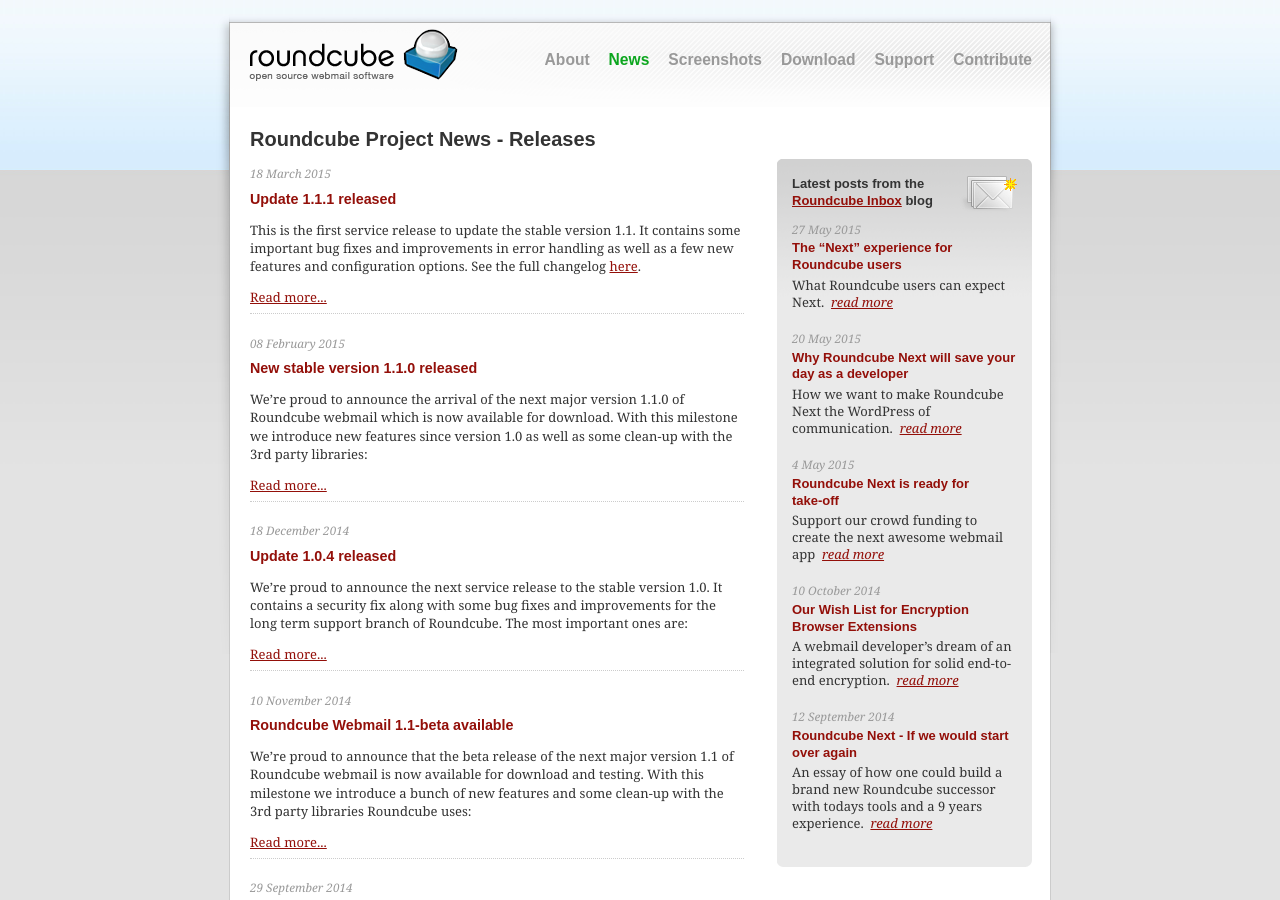
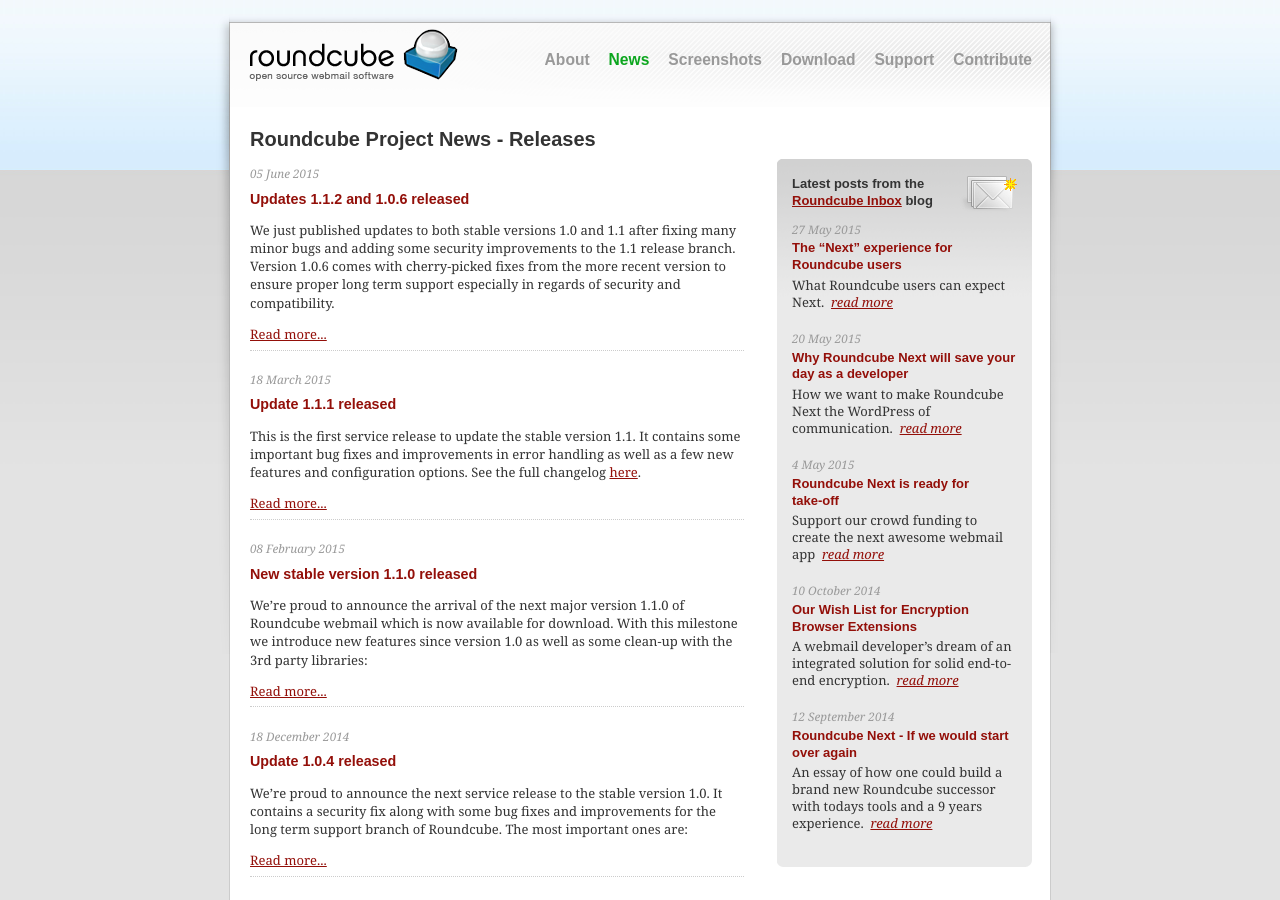
Before and after one commit to roundcube/roundcube.github.com, a Jekyll site: the page built from news/releases/index.html, in a window 1280 px wide and 900 px high. Built offline with Jekyll 4.4.1, drawn with Linux system fonts in a browser that asks for light colours; comment, search, counter and statistics services are not loaded; some of the changed text lies outside the part shown.

Commit message:
News post about 1.1.2 and 1.0.6 updates

```diff
--- /dev/null
+++ b/_posts/2015-06-05-updates-1.1.2-and-1.0.6-released.md
@@ -0,0 +1,29 @@
+---
+layout: article
+title: Updates 1.1.2 and 1.0.6 released
+tags: releases updates
+---
+
+We just published updates to both stable versions 1.0 and 1.1
+after fixing many minor bugs and adding some security improvements
+to the 1.1 release branch. Version 1.0.6 comes with cherry-picked
+fixes from the more recent version to ensure proper long term support
+especially in regards of security and compatibility.
+
+The security-related fixes in particular are:
+
+ - XSS vulnerability in _mbox argument
+ - security improvement in contact photo handling
+ - potential info disclosure from temp directory
+
+See the full changelog [here](http://trac.roundcube.net/wiki/Changelog).
+
+Both versions are considered stable and we recommend to update all
+productive installations of Roundcube with either of these versions.
+Download them from [roundcube.net/download](https://roundcube.net/download).
+
+As usual, don't forget to backup your data before updating!
+
+*And there's one more thing:* please support our crowdfunding campaign
+for [Roundcube Next](https://roundcu.be/next) either directly or by
+spreading the word about it. You're help is much appreciated!
--- a/index.html
+++ b/index.html
@@ -1,7 +1,7 @@
 ---
 layout: home
 title: Roundcube - Free and Open Source Webmail Software
-date: 2015-05-05T16:55:00Z
+date: 2015-06-05T13:20:00Z
 ---
 
 <div id="homescreen">
```
